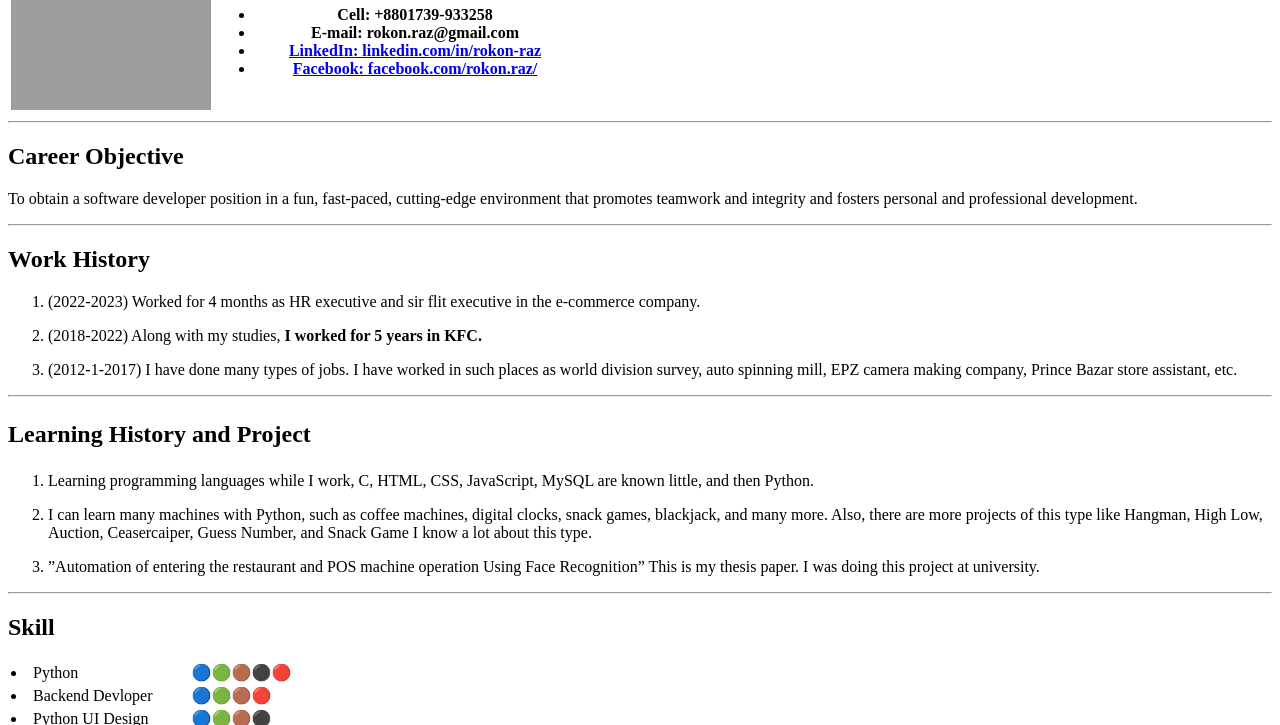
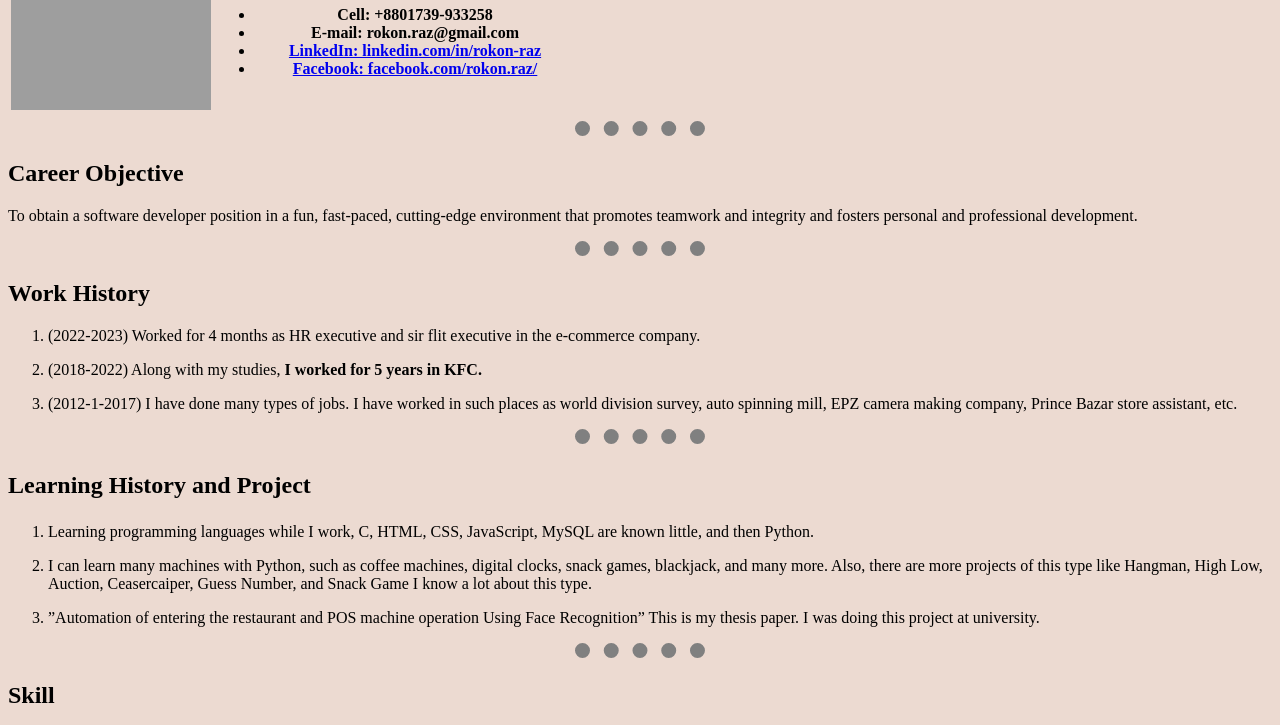
Before and after one commit to RoknuzzamanRokon/MY-CV, a plain HTML site: page index.html in a window 1280 px wide. Shown: the part 101-826 px from the top of the page. Drawn offline with Linux system fonts and the light colour scheme; grey boxes are pictures that could not be loaded.

Commit message:
Update 01

```diff
--- a/index.html
+++ b/index.html
@@ -7,7 +7,27 @@
 	<title>Iam_ℛoko</title>
 
 	<link rel="stylesheet" href="">
+
+	<style>
+		body{
+			background: #DBA8;
+		}
+
+		hr{
+			border-style: dotted none none;
+			height:0;
+			width: 10%;
+			border-color: gray;
+			border-width: 15px;
+			padding: 2px;
+
+
+		}
+
+	</style>
 </head>
+
+
 <body>
 	<table>
 
```
Also changed, not shown: css/style.css (added), p_details.html (line endings or trailing spaces).
